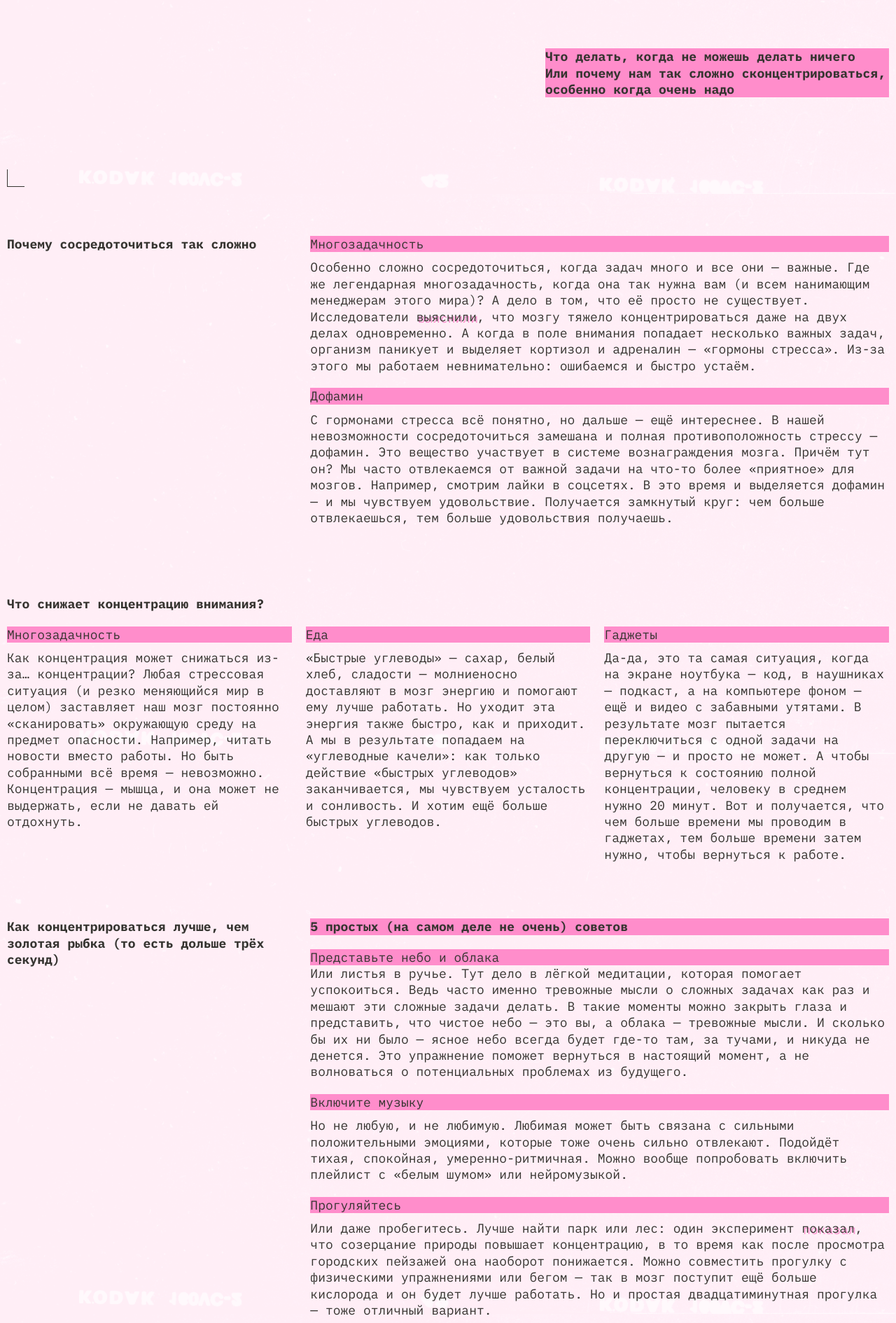
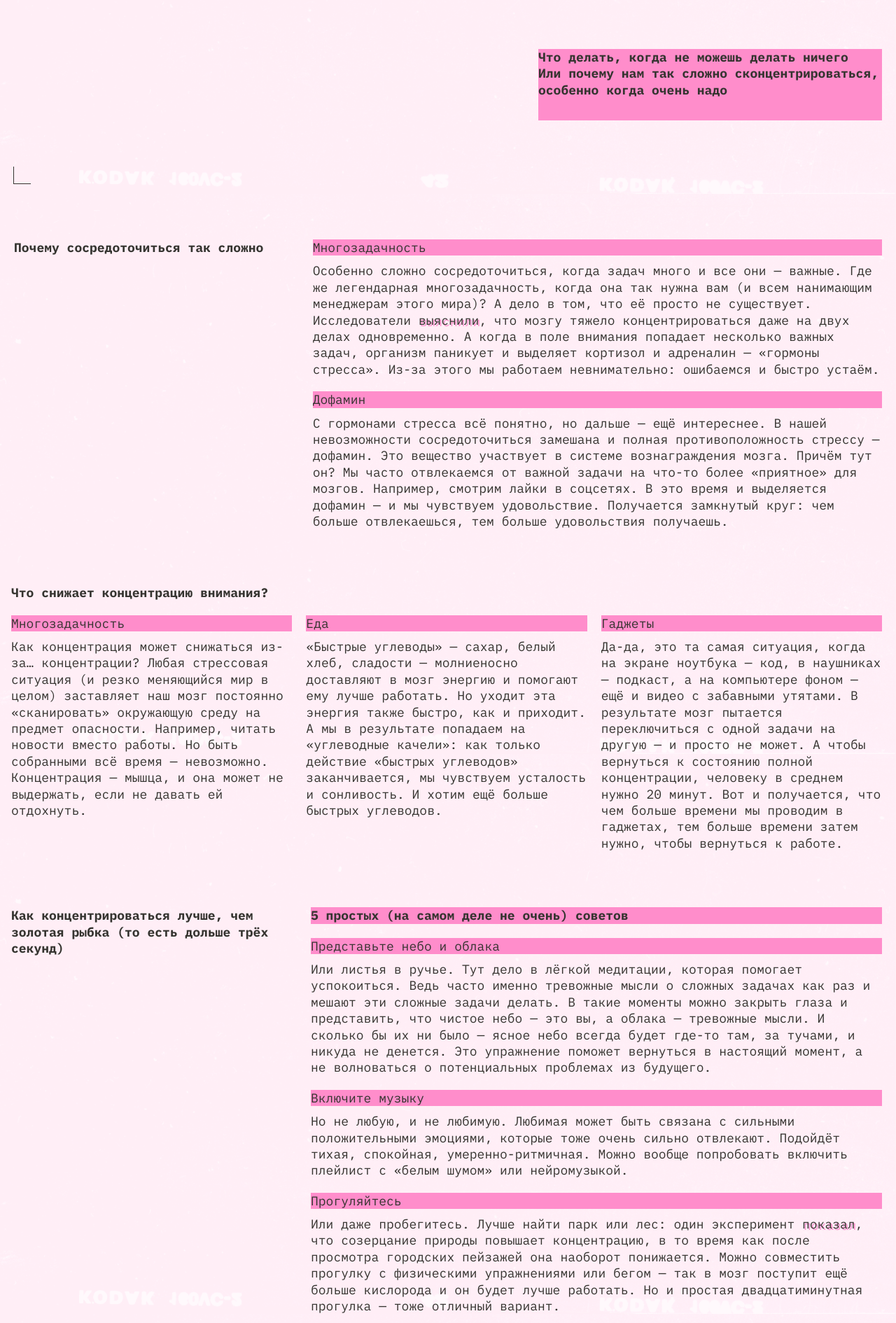
Before and after one commit to anisimV/slozhno-sosredotochitsya, a plain HTML site: page index.html in a window 1280 px wide. Shown: the part 523-2413 px from the top of the page at 70% size. Drawn offline with Linux system fonts and the light colour scheme.

Commit message:
исправил замечания ревьюера/ убрал расхождения с макетом

```diff
--- a/styles/style.css
+++ b/styles/style.css
@@ -24,7 +24,6 @@
   min-block-size: 668px;
   block-size: 100vh;
 }
-
 
 /*меню сайта ( день/авто/неон )*/
 
@@ -58,12 +57,6 @@
   border: 1px solid var(--header-color);
   pointer-events: none;
 }
-/*
-.header__theme-menu-button:hover {
-  border: 1px solid transparent;
-  border-color: rgba(255, 0, 112, 0.5);
-}
-*/
 
 .page.theme_auto .header__theme-menu-button:hover {
   border: 1px solid transparent;
@@ -194,10 +187,6 @@
   line-height: 23.4px;
 }
 
-.sub__title-m {
-  margin-block-end: 0px;
-}
-
 .sub__title-light {
   font-weight: normal;
 }
@@ -256,18 +245,25 @@
 /* медиа запрос */
 
 @media (width >= 768px) {
+  .page {
+    padding-block-start: 13px;
+    padding-right: 10px;
+  }
+
+  .decorated-zone::after {
+    margin-bottom: 17px;
+    margin-left: 9px;
+  }
 
   .header__title {
+    padding-block-end: 15px;
     margin-inline-start: -10px;
     font-size: clamp(7.5rem, 0.5625rem + 14.4531vw, 9.8125rem);
   }
 
   .header__text {
     max-inline-size: 364px;
-  }
-
-  .content {
-    padding-block: 60px;
+    padding-block-end: 32px;
   }
 
   .content__section {
@@ -275,10 +271,14 @@
   }
 
   .section__why {
+    padding-top: 12px;
+    padding-left: 10px;
     grid-template-columns: 1fr 2fr;
   }
 
   .section__what {
+    margin-top: -21px;
+    padding-left: 6px;
     grid-template-columns: repeat(3, 1fr);
   }
 
@@ -287,8 +287,8 @@
   }
 
   .section__how {
+    padding-left: 6px;
     grid-template-columns: 1fr 2fr;
-    grid-template-rows: auto auto;
   }
 
   .section__how {
@@ -301,6 +301,8 @@
 
   .section__image {
     gap: 10px;
+    padding-top: 3px 0 0 6px;
+    padding-bottom: 13px;
   }
 
   .block__image {
@@ -323,11 +325,7 @@
   .images:nth-child(3) {
     grid-row-start: span 2;
   }
-/*
-  .footer {
-    min-block-size: 1024px;
-  }
-*/
+
   .footer__text {
     font-size: clamp(7.5rem, 0.5625rem + 14.4531vw, 9.8125rem);
   }
@@ -355,6 +353,7 @@
   }
 
   .section__what .content__list {
+    display: grid;
     grid-template-columns: repeat(3, 1fr);
     grid-column: span 3;
   }
--- a/styles/variables.css
+++ b/styles/variables.css
@@ -8,6 +8,7 @@
   --font-size: 18px; /* размер шрифта */
   --text-color: #f1b2ce; /* цвет текста темной темы*/
   --padding: 10px; /* отступы */
+  --padding-tablet: 20px; /* отступ для width >= 768px) */
   --background-image: url(../images/cover-image-dark.png); /* фоновое изображение темно темы*/
   --background-color: #000028; /* фоновый цвет темной темы */
   --title-color: #db00ff; /* цвет заголовка h1 */
```
